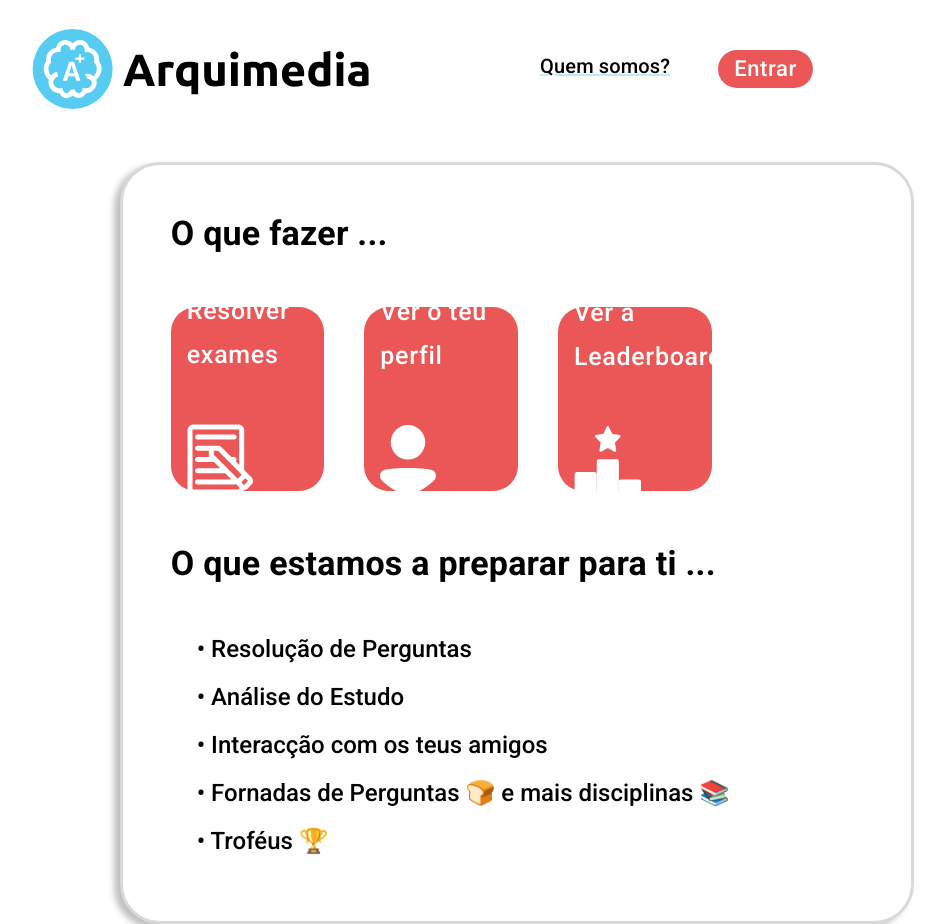
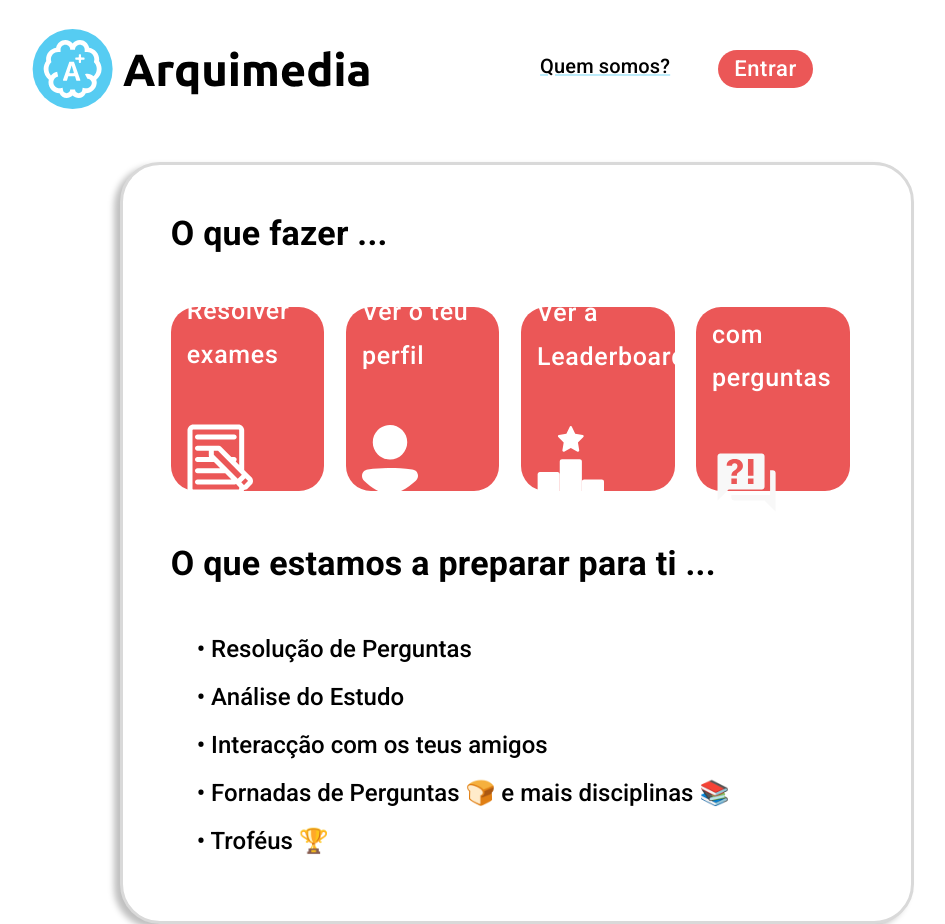
Before and after one commit to HackerSchool/Arquimedia, a React (Create React App) app in the folder frontend/: page /home in a window 1280 px wide. Shown: the whole page, without its empty margins (123-1068 px from the left). Built offline with nearby package versions, Linux system fonts and the light colour scheme; no server answers; sample sign-in values are in the browser's storage.

Commit message:
Added new HomeButton for Submitting Question

```diff
--- a/frontend/src/pages/HomePage.js
+++ b/frontend/src/pages/HomePage.js
@@ -6,6 +6,7 @@ import IconButton from '../components/buttons/IconButton';
 import { ReactComponent as ExamIcon } from '../assets/examIcon.svg';
 import { ReactComponent as ProfileIcon } from '../assets/profileIcon.svg';
 import { ReactComponent as LeaderboardIcon } from '../assets/leaderboardIcon.svg';
+import { ReactComponent as AnswersIcon } from '../assets/answersIcon.svg';
 
 const useStyles = makeStyles(() => ({
 	paper: {
@@ -61,7 +62,7 @@ export const HomePage = () => {
 						justifyContent='flex-start'
 						alignItems='center'
 					>
-						<Grid item xs={4}>
+						<Grid item xs={3}>
 							<IconButton
 								direction='column'
 								fontSize={25}
@@ -75,7 +76,7 @@ export const HomePage = () => {
 								<ExamIcon className={classes.icon} />
 							</IconButton>
 						</Grid>
-						<Grid item xs={4}>
+						<Grid item xs={3}>
 							<IconButton
 								direction='column'
 								fontSize={25}
@@ -89,7 +90,7 @@ export const HomePage = () => {
 								<ProfileIcon className={classes.icon} />
 							</IconButton>
 						</Grid>
-						<Grid item xs={4}>
+						<Grid item xs={3}>
 							<IconButton
 								direction='column'
 								fontSize={25}
@@ -101,6 +102,20 @@ export const HomePage = () => {
 								href='/leaderboards'
 							>
 								<LeaderboardIcon className={classes.icon} />
+							</IconButton>
+						</Grid>
+						<Grid item xs={3}>
+							<IconButton
+								direction='column'
+								fontSize={25}
+								text='Contribui com perguntas'
+								iconFirst={false}
+								alignItems='flex-start'
+								height='23vh'
+								width='12vw'
+								href='/leaderboards'
+							>
+								<AnswersIcon className={classes.icon} />
 							</IconButton>
 						</Grid>
 					</Grid>
```
Also changed, not shown: frontend/src/assets/answersIcon.svg (added).
